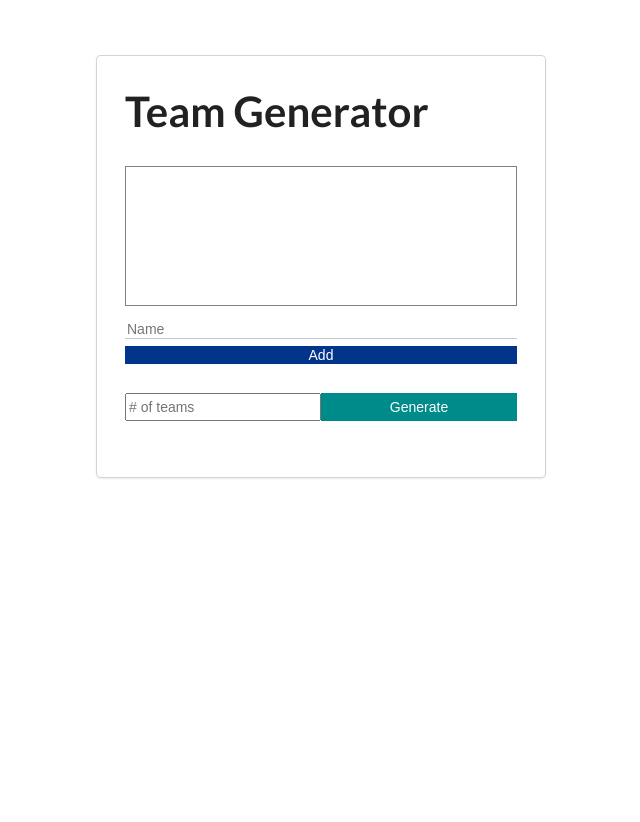
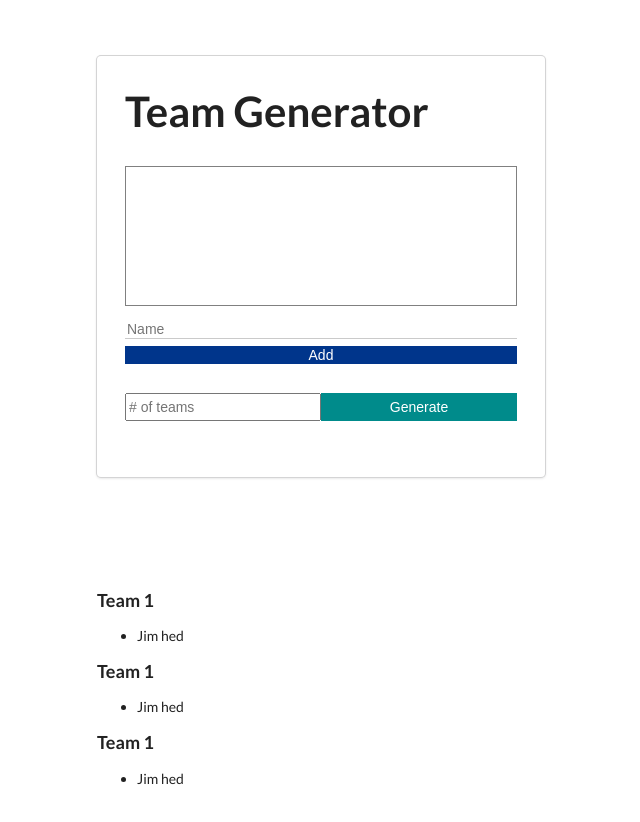
Before and after one commit to codingstart0/team-generator, an Angular app: page / in a window 1280 px wide. Shown: the top 822 px of the page, without its empty margins (319-959 px from the left). Before the commit the page ends 800 px from the top, so only its background shows below. Built offline with nearby package versions, Linux system fonts and the light colour scheme.

Commit message:
Add team component

```diff
--- a/src/app/app.component.html
+++ b/src/app/app.component.html
@@ -28,10 +28,15 @@
       <button (click)="generateTeams()">Generate</button>
     </div>
 
-    <p *ngIf="errorMessage" class="error-msg">{{ errorMessage }}</p>
+    <p class="error-msg">{{ errorMessage }}</p>
   </div>
 </div>
 
-<div *ngIf="teams.length" class="container"></div>
+<div  class="container">
+  <app-team></app-team>
+  <app-team></app-team>
+  <app-team></app-team>
+
+</div>
 
 <!-- works here -->
--- a/src/app/app.component.ts
+++ b/src/app/app.component.ts
@@ -1,12 +1,14 @@
 import { Component } from '@angular/core';
 import { RouterOutlet } from '@angular/router';
 import { NgFor, NgIf } from '@angular/common';
+import { TeamComponent } from './team/team.component';
 
 @Component({
   selector: 'app-root',
+  standalone: true,
+  imports: [TeamComponent, NgFor],
   templateUrl: './app.component.html',
   styleUrl: './app.component.css',
-  imports: [NgFor, NgIf, RouterOutlet],
 })
 export class AppComponent {
   newMemberName = '';
--- a/src/app/team/team.component.html
+++ b/src/app/team/team.component.html
@@ -1,6 +1,6 @@
 <div  class='teams-container'>
   <h3>Team 1</h3>
   <ul >
-    <li > JIm hed</li>
+    <li > Jim hed</li>
   </ul>
 </div>
--- a/src/app/team/team.component.ts
+++ b/src/app/team/team.component.ts
@@ -1,10 +1,12 @@
 import { Component } from '@angular/core';
+import { CommonModule } from '@angular/common';
 
 @Component({
   selector: 'app-team',
-  imports: [],
+  standalone: true,
+  imports: [CommonModule],
   templateUrl: './team.component.html',
-  styleUrl: './team.component.css'
+  styleUrls: ['./team.component.css']
 })
 export class TeamComponent {
 
```
